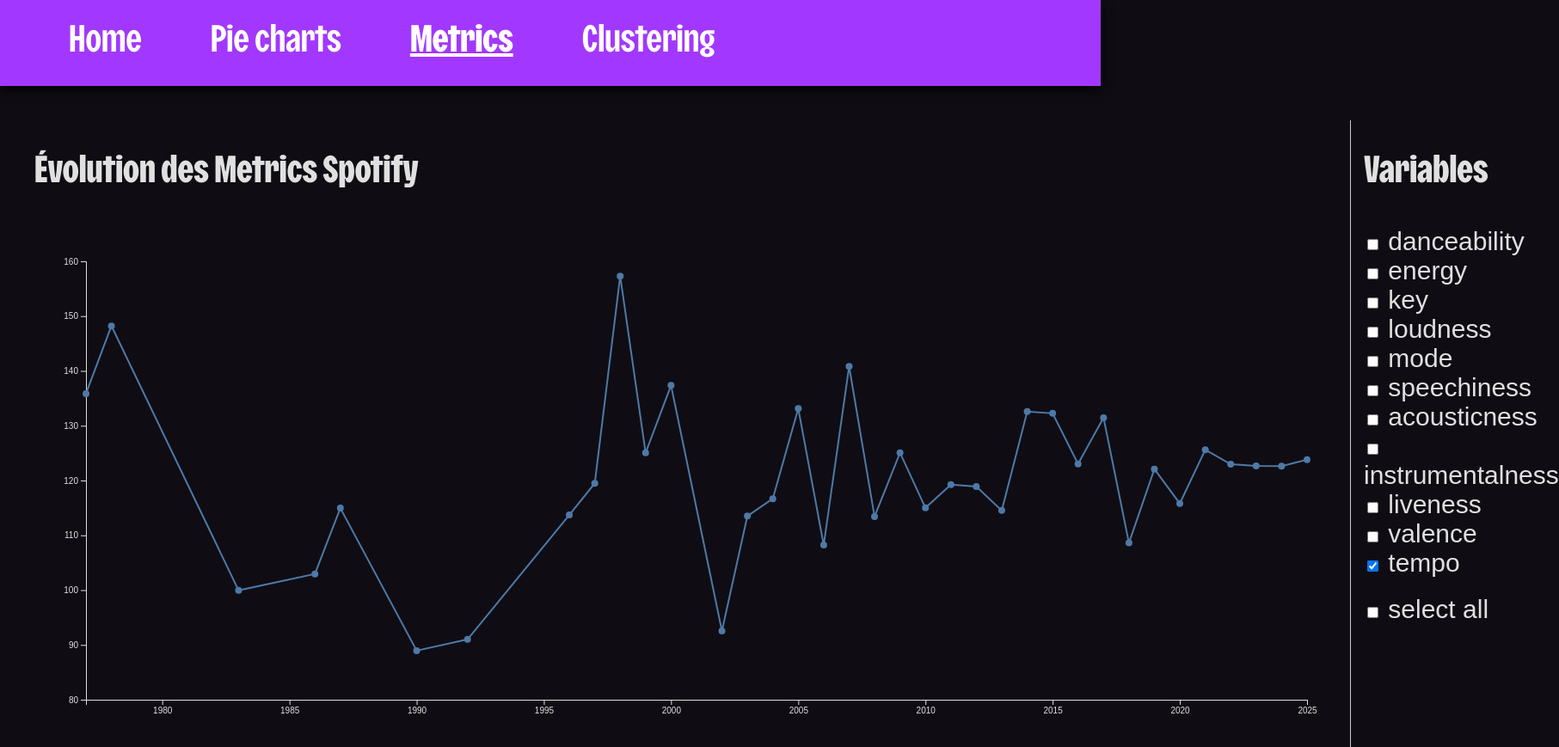
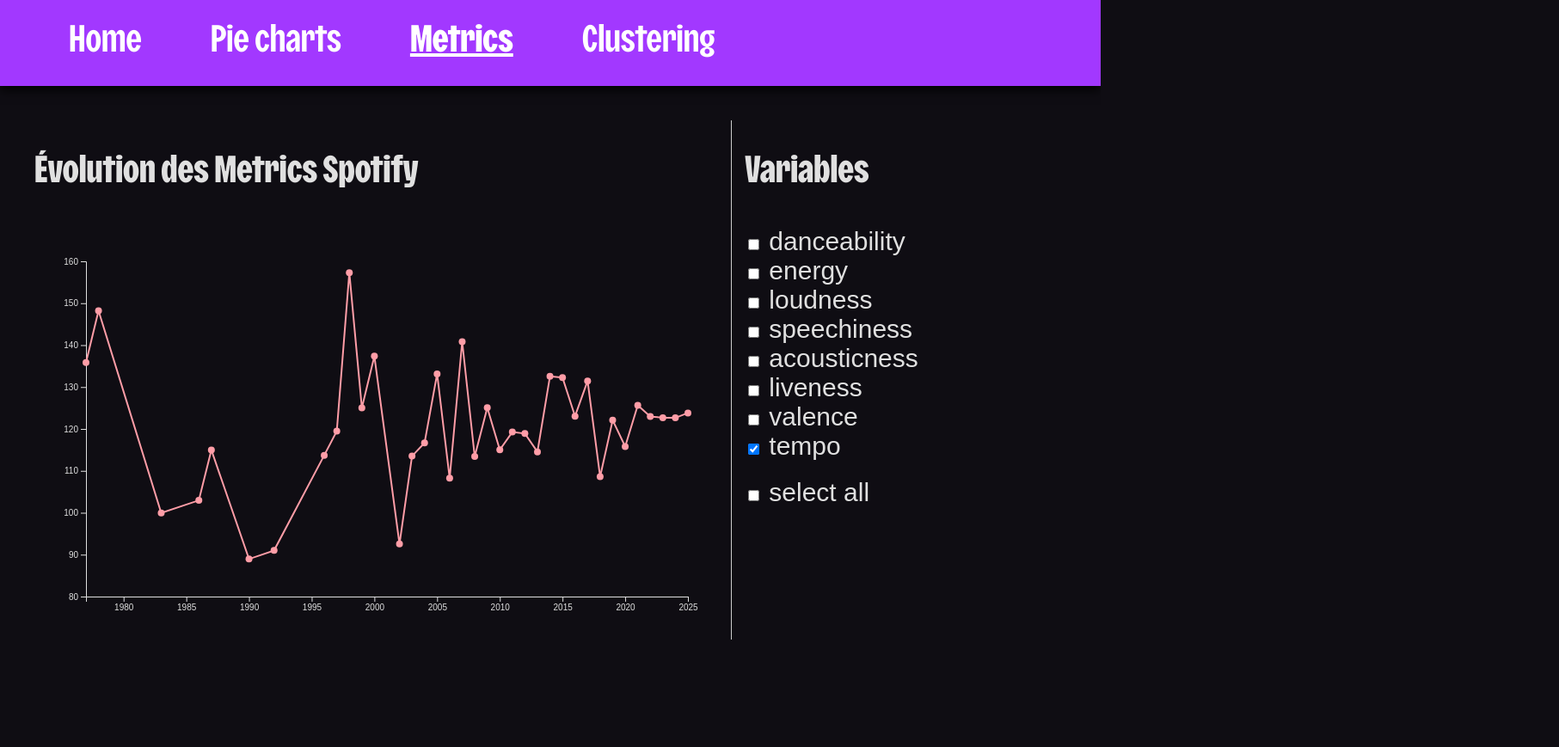
Before and after one commit to JosephirC/DataViz-Spotify, a website: page pages/page2.html in a window 1280 px wide. Shown: the whole page at 86% size, 1813 px wide, since content can reach past the window. After the commit the page ends 800 px from the top, so only its background shows below. Drawn offline with nearby package versions, Linux system fonts and the light colour scheme.

Commit message:
1- Responsive design pour les ecrans de portable fix dans l'onglets metrics 2- Tri des Metrics a garder + ajout des descriptions du tooltips de celles ci

```diff
--- a/css/style.css
+++ b/css/style.css
@@ -133,10 +133,17 @@
 
 #chart {
     flex: 1;
+    width: 100%;
+    height: 60vh;
+    min-height: 300px;
+}
+
+.chart-container {
+    flex: 0 0 65%;
 }
 
 #controls {
-    width: 400px;
+    flex: 0 0 30%;
     border-left: 1px solid #ccc;
     padding-left: 15px;
 }
--- a/pages/page2.html
+++ b/pages/page2.html
@@ -11,6 +11,7 @@
     main {
       display: flex;
       gap: 30px;
+      flex-wrap: wrap;
     }
   </style>
 </head>
@@ -25,7 +26,7 @@
   </nav>
 
   <main>
-    <div>
+    <div class="chart-container">
       <h3>Évolution des Metrics Spotify</h3>
       <div id="chart"></div>
     </div>
--- a/src/scripts/page2.js
+++ b/src/scripts/page2.js
@@ -3,39 +3,48 @@
 const variables = [
   "danceability",
   "energy",
-  "key",
   "loudness",
-  "mode",
   "speechiness",
   "acousticness",
-  "instrumentalness",
   "liveness",
   "valence",
   "tempo"
 ];
 
 const variableTexts = {
-  danceability: "danceability",
-  energy: "energy",
-  key: "key",
-  loudness: "loudness",
-  mode: "Mode majeur ou mineur",
-  speechiness: "Présence de paroles",
-  acousticness: "Acoustique ou électronique",
-  instrumentalness: "instrumentalness",
-  liveness: "Présence du public",
-  valence: "valence",
-  tempo: "BPM / tempo"
+  danceability: "A measure of how suitable the song is for dancing based on various musical elements. (type: float)",
+  energy: "A measure of the intensity and activity level of the song. (type: float)",
+  loudness: "The overall loudness of the song in decibels. (type: float)",
+  speechiness: "A measure of the presence of spoken words in the song. (type: float)",
+  acousticness: "A measure of the acoustic quality of the song. (type: float) 0.0 → très électronique/1.0 → très acoustique",
+  liveness: "A measure of the presence of a live audience in the recording. (type: float)",
+  valence: "A measure of the musical positiveness conveyed by the song. (type: float)",
+  tempo: "The tempo of the song in beats per minute. (type: float)"
 };
 
 const margin = { top: 40, right: 20, bottom: 50, left: 60 };
-const width = 1500 - margin.left - margin.right;
-const height = 600 - margin.top - margin.bottom;
+
+function getDimensions() {
+  const container = document.getElementById("chart");
+  const rect = container.getBoundingClientRect();
+
+  return {
+    width: rect.width - margin.left - margin.right,
+    height: rect.height - margin.top - margin.bottom
+  };
+}
+
+const { width, height } = getDimensions();
 
 const svg = d3.select("#chart")
   .append("svg")
-  .attr("width", width + margin.left + margin.right)
-  .attr("height", height + margin.top + margin.bottom)
+  .attr(
+    "viewBox",
+    `0 0 ${width + margin.left + margin.right} ${height + margin.top + margin.bottom}`
+  )
+  .attr("preserveAspectRatio", "xMidYMid meet")
+  .style("width", "100%")
+  .style("height", "100%")
   .append("g")
   .attr("transform", `translate(${margin.left},${margin.top})`);
 
@@ -213,3 +222,8 @@
 
   updateChart();
 });
+
+window.addEventListener("resize", () => {
+  d3.select("#chart svg").remove();
+  location.reload();
+});
```
